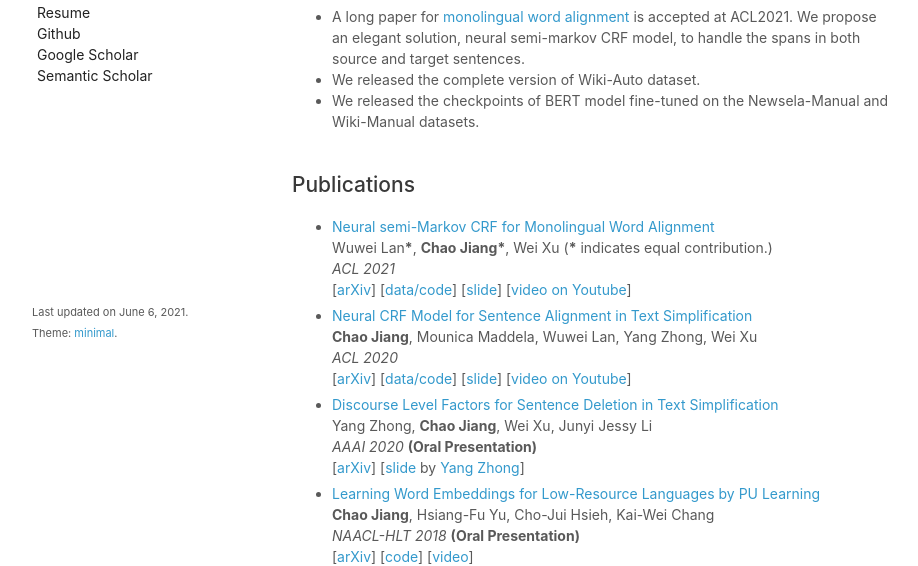
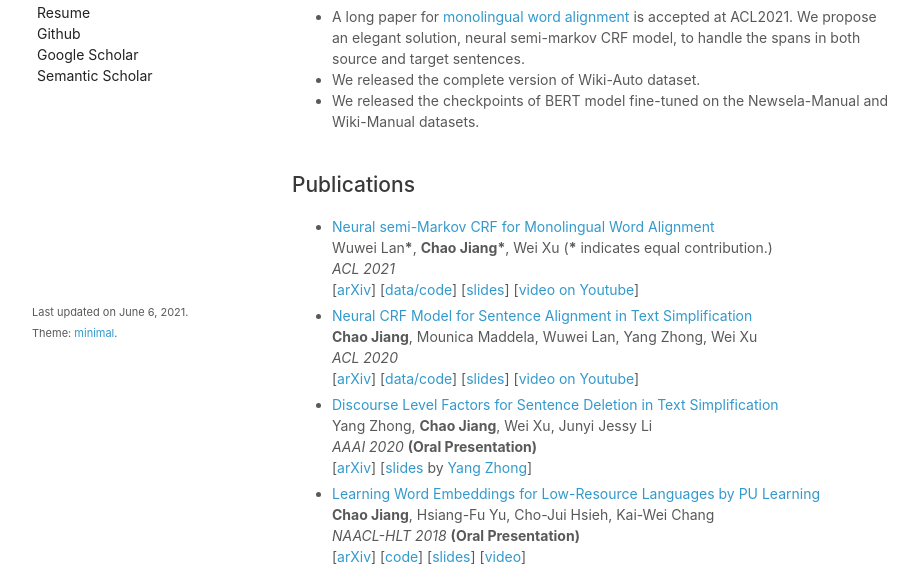
Before and after one commit to chaojiang06/chaojiang06.github.io, a plain HTML site: page index.html in a window 1280 px wide. Shown: the part 388-954 px from the top of the page, without its empty margins (178-1096 px from the left). Drawn offline with Linux system fonts and the light colour scheme.

Commit message:
Update index.html

```diff
--- a/index.html
+++ b/index.html
@@ -56,7 +56,7 @@
           <em>ACL 2021</em><br>
           [<a href="https://arxiv.org/pdf/2106.02569.pdf">arXiv</a>]
           [<a href="https://github.com/chaojiang06/neural-Jacana">data/code</a>]
-          [<a href="https://chaojiang06.github.io/files/semi-crf-slides.pdf">slide</a>]
+          [<a href="https://chaojiang06.github.io/files/semi-crf-slides.pdf">slides</a>]
           [<a href="https://youtu.be/TiWJ5VWWoV0">video on Youtube</a>]
           </li>
 
@@ -65,7 +65,7 @@
           <em>ACL 2020</em><br>
           [<a href="https://arxiv.org/abs/2005.02324">arXiv</a>]
           [<a href="https://github.com/chaojiang06/wiki-auto">data/code</a>]
-          [<a href="https://chaojiang06.github.io/files/ACL2020_alignment_slide_v10.pdf">slide</a>]
+          [<a href="https://chaojiang06.github.io/files/ACL2020_alignment_slide_v10.pdf">slides</a>]
           [<a href="https://youtu.be/xgYYlO8jkVc">video on Youtube</a>]
           </li>
 
@@ -76,7 +76,7 @@
           Yang Zhong, <b>Chao Jiang</b>, Wei Xu, Junyi Jessy Li<br>
           <em>AAAI 2020</em> <b>(Oral Presentation)</b><br>
           [<a href="https://arxiv.org/abs/1911.10384">arXiv</a>]
-          [<a href="https://chaojiang06.github.io/files/aaai2020_discourse_slides.pdf">slide</a> by <a href="http://yangzhongcs.com/">Yang Zhong</a>]
+          [<a href="https://chaojiang06.github.io/files/aaai2020_discourse_slides.pdf">slides</a> by <a href="http://yangzhongcs.com/">Yang Zhong</a>]
 
           </li>
 
@@ -86,6 +86,7 @@
           <em>NAACL-HLT 2018</em> <b>(Oral Presentation)</b><br>
           [<a href="https://arxiv.org/abs/1805.03366">arXiv</a>]
           [<a href="https://github.com/uclanlp/PU-Learning-for-Word-Embedding">code</a>]
+          [<a href="https://chaojiang06.github.io/files/NAACL18_word_embedding_v6_final.pdf">slides</a>]
           [<a href="https://vimeo.com/277670013">video</a>]
           </li>
         </ul>
```
